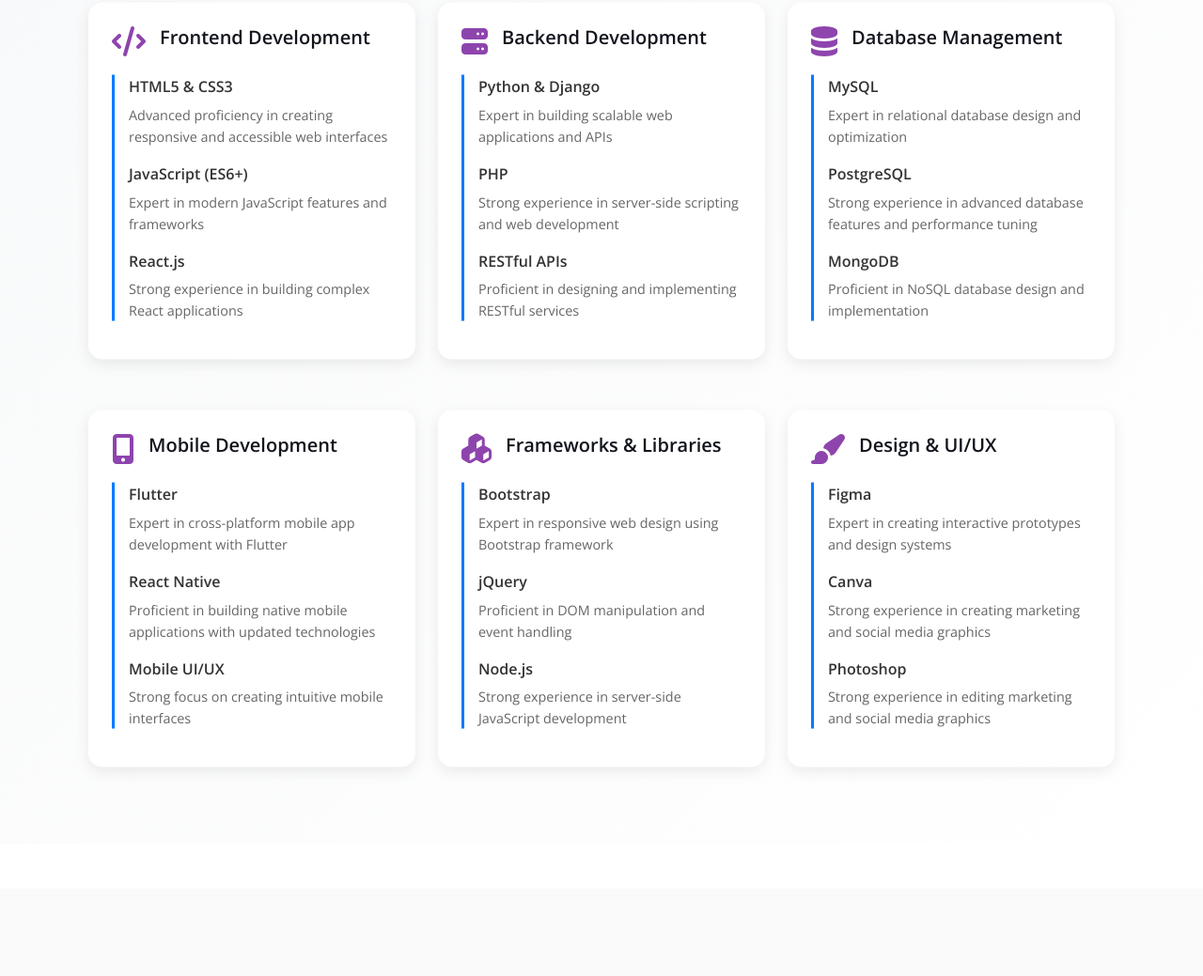
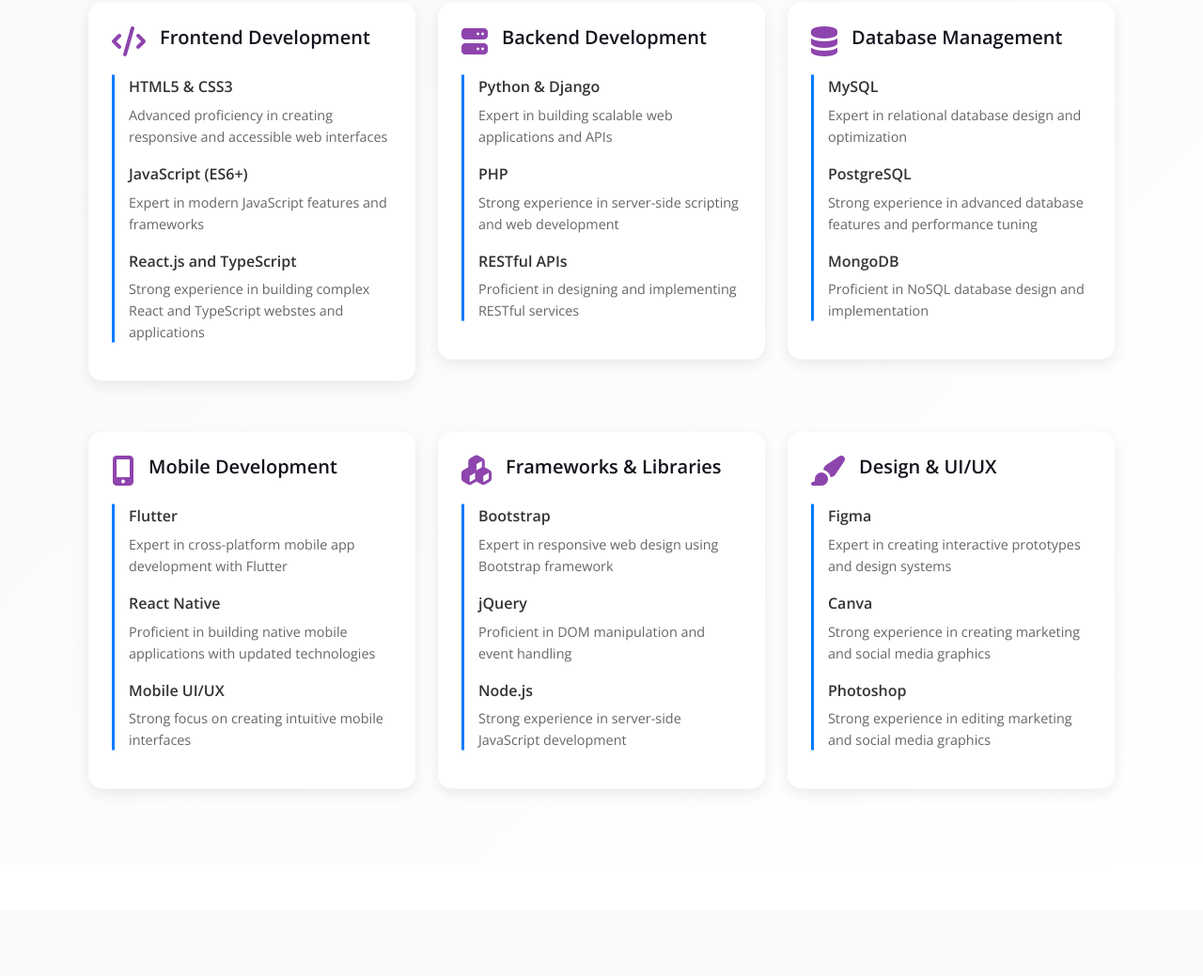
Before and after one commit to Telesphore-Uwabera/My-Portfolio, a plain HTML site: page index.html in a window 1280 px wide. Shown: the part 2143-3182 px from the top of the page at 94% size. Drawn offline with nearby package versions, Linux system fonts and the light colour scheme; files whose address does not match are found by name.

Commit message:
Update index.html

```diff
--- a/index.html
+++ b/index.html
@@ -655,8 +655,8 @@
                             <p class="skill-description">Expert in modern JavaScript features and frameworks</p>
                         </div>
                         <div class="skill-item">
-                            <span class="skill-name">React.js</span>
-                            <p class="skill-description">Strong experience in building complex React applications</p>
+                            <span class="skill-name">React.js and TypeScript</span>
+                            <p class="skill-description">Strong experience in building complex React and TypeScript webstes and applications</p>
                         </div>
                     </div>
                 </div>
```
